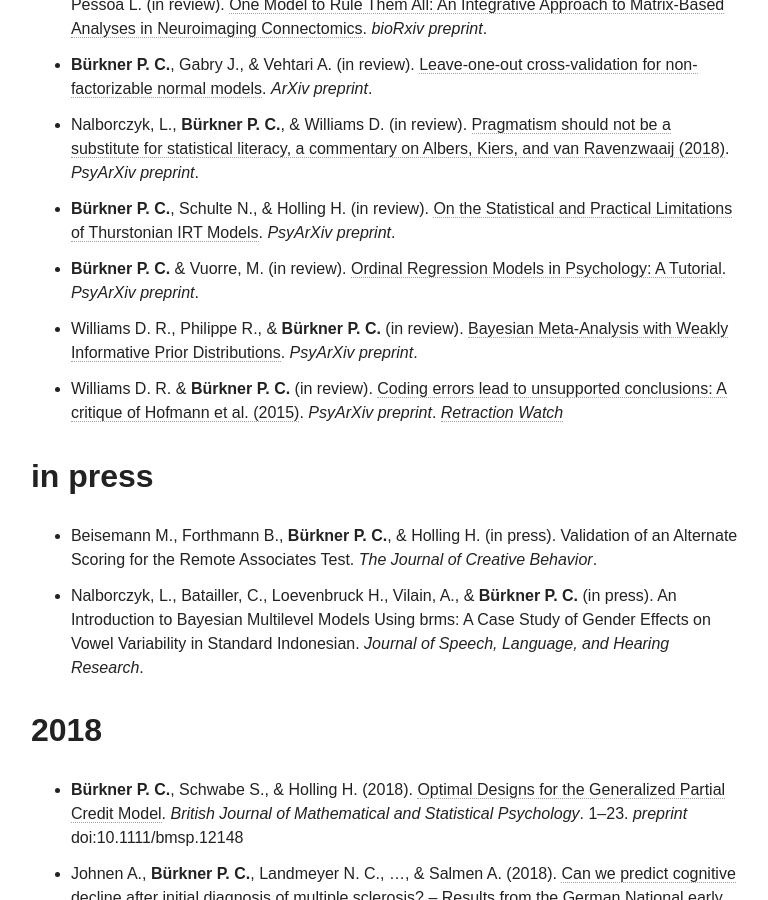
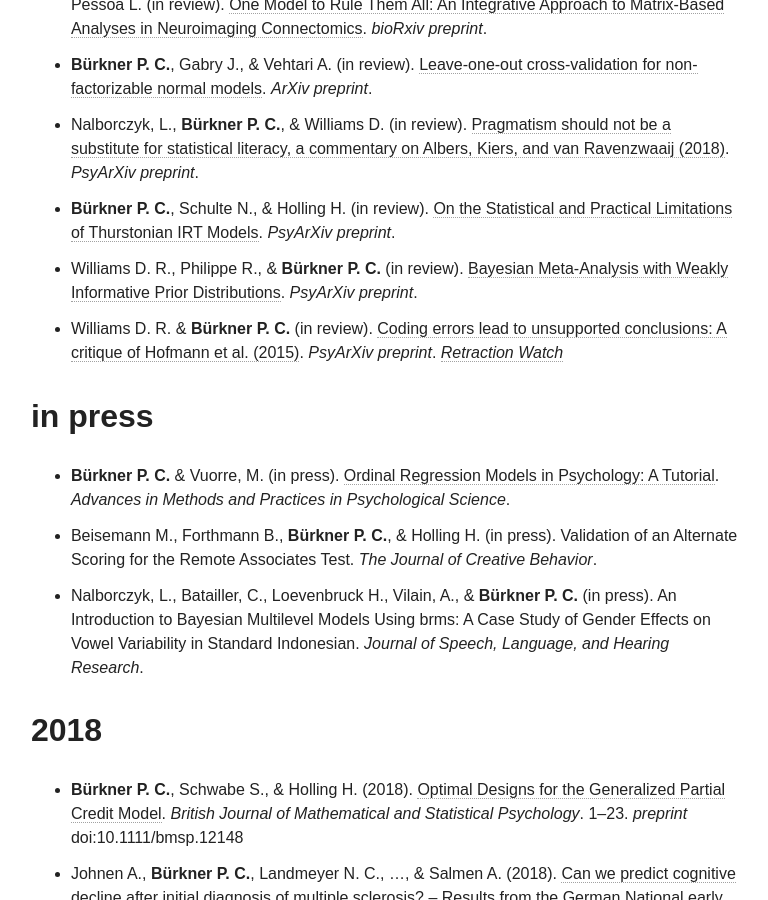
Before and after one commit to paul-buerkner/paul-buerkner.github.io, a Jekyll site: the page built from publications/index.md, in a window 1280 px wide and 900 px high, scrolled down 845 px. Shown: the whole window, without its empty margins (255-1023 px from the left). Built offline with Jekyll 4.4.1, drawn with Linux system fonts in a browser that asks for light colours; nearby versions of some CDN libraries.

Commit message:
move paper to 'in press'

```diff
--- a/publications/index.md
+++ b/publications/index.md
@@ -11,11 +11,11 @@ excerpt: "A list of my publications"
 * **Bürkner P. C.**, Gabry J., & Vehtari A. (in review). [Leave-one-out cross-validation for non-factorizable normal models](http://arxiv.org/abs/1810.10559). *ArXiv preprint*.
 * Nalborczyk, L., **Bürkner P. C.**, & Williams D. (in review). [Pragmatism should not be a substitute for statistical literacy, a commentary on Albers, Kiers, and van Ravenzwaaij (2018)](https://psyarxiv.com/fmtkj/). *PsyArXiv preprint*.
 * **Bürkner P. C.**, Schulte N., & Holling H. (in review). [On the Statistical and Practical Limitations of Thurstonian IRT Models](https://psyarxiv.com/dbwn8). *PsyArXiv preprint*.
-* **Bürkner P. C.** & Vuorre, M. (in review). [Ordinal Regression Models in Psychology: A Tutorial](https://psyarxiv.com/x8swp/). *PsyArXiv preprint*.
 * Williams D. R., Philippe R., & **Bürkner P. C.** (in review). [Bayesian Meta-Analysis with Weakly Informative Prior Distributions](https://psyarxiv.com/7tbrm/). *PsyArXiv preprint*.
 * Williams D. R. & **Bürkner P. C.** (in review). [Coding errors lead to unsupported conclusions: A critique of Hofmann et al. (2015)](https://osf.io/preprints/psyarxiv/2jpdb/). *PsyArXiv preprint*. [*Retraction Watch*](http://retractionwatch.com/2016/10/04/oh-well-love-hormone-doesnt-reduce-psychiatric-symptoms-says-researchers-in-request-to-retract/)
 
 ## in press
+* **Bürkner P. C.** & Vuorre, M. (in press). [Ordinal Regression Models in Psychology: A Tutorial](https://psyarxiv.com/x8swp/). *Advances in Methods and Practices in Psychological Science*.
 * Beisemann M., Forthmann B., **Bürkner P. C.**, & Holling H. (in press). Validation of an Alternate Scoring for the Remote Associates Test. *The Journal of Creative Behavior*.
 * Nalborczyk, L., Batailler, C., Loevenbruck H., Vilain, A., & **Bürkner P. C.** (in press). An Introduction to Bayesian Multilevel Models Using brms: A Case Study of Gender Effects on Vowel Variability in Standard Indonesian. *Journal of Speech, Language, and Hearing Research*.
 
```
